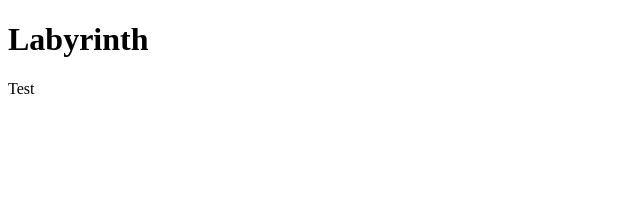
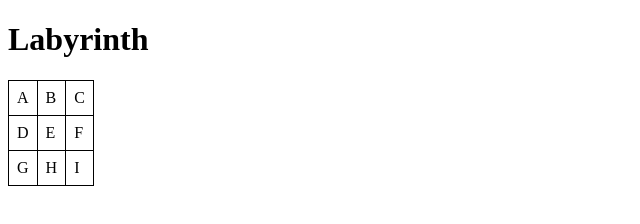
Before and after one commit to meisterk/labyrinth2, a plain HTML site: page index.html in a window 1280 px wide. Shown: the whole page, without its empty margins (0-640 px from the left). Drawn offline with nearby package versions, Linux system fonts and the light colour scheme.

Commit message:
Add table

```diff
--- a/app.js
+++ b/app.js
@@ -1,6 +1,12 @@
+
 const App = {
     data() {
         return {
+            board: [
+                ['A', 'B', 'C'],
+                ['D', 'E', 'F'],
+                ['G', 'H', 'I'],
+            ],
             text: 'Test'
         }
     }
--- a/index.html
+++ b/index.html
@@ -11,7 +11,13 @@
 
 <body>
     <h1>Labyrinth</h1>
-    <div id="app"> {{ text}} </div>
+    <div id="app">
+        <table>
+            <tr v-for="zeile in board">
+                <td v-for="zelle in zeile">{{ zelle }}</td>
+            </tr>
+        </table>
+    </div>
     <script src="https://unpkg.com/vue@next"></script>
     <script src="app.js"></script>
 </body>
--- a/style.css
+++ b/style.css
@@ -0,0 +1,9 @@
+table {
+    border-collapse: collapse;
+}
+
+td {
+    border: 1px black solid;
+    padding: 0.5em;
+
+}
```
